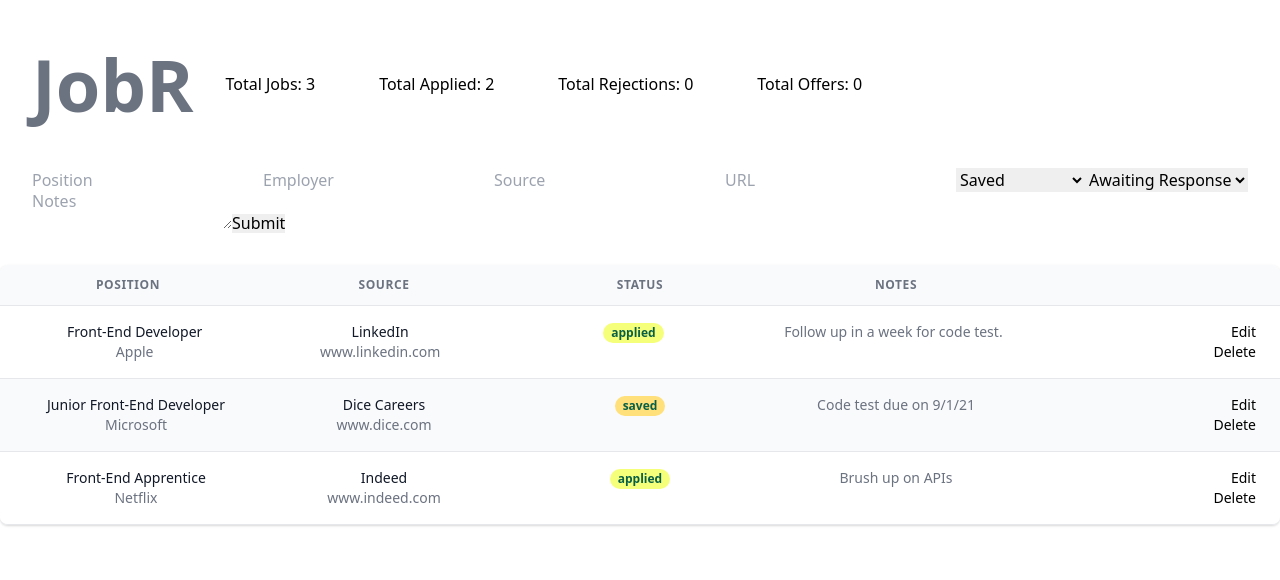
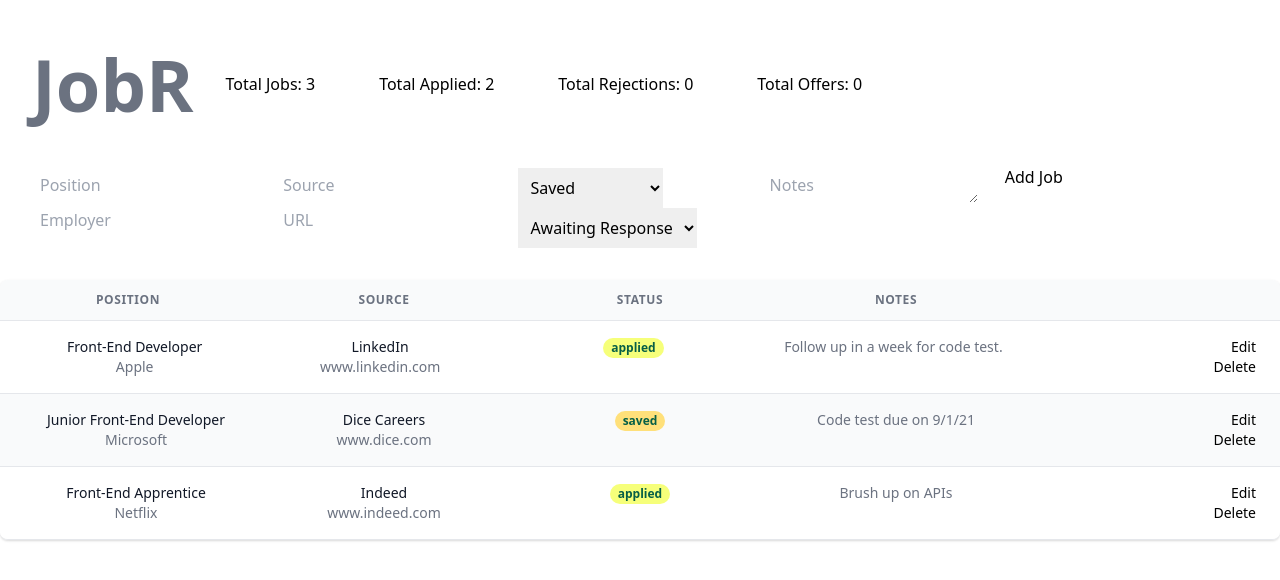
Before and after one commit to rscole87/job-search-app, a React (Create React App) app: page / in a window 1280 px wide. Shown: the top 580 px of the page. Built offline with nearby package versions, Linux system fonts and the light colour scheme.

Commit message:
add grid cols and padding to input form

```diff
--- a/src/components/InputFormComponent.js
+++ b/src/components/InputFormComponent.js
@@ -25,7 +25,7 @@ const InputForm = (props) => {
   };
 
   const handleSubmit = (job) => {
-    setApplied(status !== "saved" ? true : false)
+    setApplied(status !== "saved" ? true : false);
     props.setJobListData((prev) => prev.concat(job));
     setDate("");
     setEmployer("");
@@ -39,13 +39,19 @@ const InputForm = (props) => {
 
   return (
     <>
-      <form action="" className="px-8">
-        <input type="text" value={position} placeholder="Position" onChange={(e) => setPosition(e.target.value)} />
-        <input type="text" value={employer} placeholder="Employer" onChange={(e) => setEmployer(e.target.value)} />
-        <input type="text" value={jobSource} placeholder="Source" onChange={(e) => setJobSource(e.target.value)} />
-        <input type="text" value={url} placeholder="URL" onChange={(e) => setUrl(e.target.value)} />
+      <form action="" className="px-8 grid grid-cols-5">
+        <div>
+          <input type="text" value={position} placeholder="Position" className="p-2" onChange={(e) => setPosition(e.target.value)} />
+          <input type="text" value={employer} placeholder="Employer" className="p-2" onChange={(e) => setEmployer(e.target.value)} />
+        </div>
 
-        <select name="status" id="status" value={status ? status : setStatus("saved")} onChange={(e) => setStatus(e.target.value)}>
+        <div>
+          <input type="text" value={jobSource} placeholder="Source" className="p-2" onChange={(e) => setJobSource(e.target.value)} />
+          <input type="text" value={url} placeholder="URL" className="p-2" onChange={(e) => setUrl(e.target.value)} />
+        </div>
+
+        <div>
+          <select name="status" id="status" value={status ? status : setStatus("saved")} className="p-2" onChange={(e) => setStatus(e.target.value)}>
             <option value="saved">Saved</option>
             <option value="applied">Applied</option>
             <option value="first-interview">1st Interview</option>
@@ -53,20 +59,28 @@ const InputForm = (props) => {
             <option value="third-plus-interview">3rd+ Interview</option>
           </select>
 
-        <select name="response" id="response" value={employerResponse ? employerResponse : "None"} onChange={(e) => setEmployerResponse(e.target.value)}>
+          <select name="response" id="response" value={employerResponse ? employerResponse : "None"} className="p-2" onChange={(e) => setEmployerResponse(e.target.value)}>
             <option value="pending">Awaiting Response</option>
             <option value="reject">Rejection</option>
             <option value="offer">Offer</option>
           </select>
+        </div>
 
-        <textarea type="text" placeholder="Notes" value={notes} onChange={(e) => setNotes(e.target.value)} />
-        <input
+        <div>
+          <textarea type="text" placeholder="Notes" className="p-2" rows="1" value={notes} onChange={(e) => setNotes(e.target.value)} />
+        </div>
+
+        <div>
+          <button
             type="submit"
             onClick={(e) => {
               e.preventDefault();
               handleSubmit(newJob);
             }}
-        />
+          >
+            Add Job{" "}
+          </button>
+        </div>
       </form>
     </>
   );
```
Lines whose indentation alone changed are shown as unchanged.
